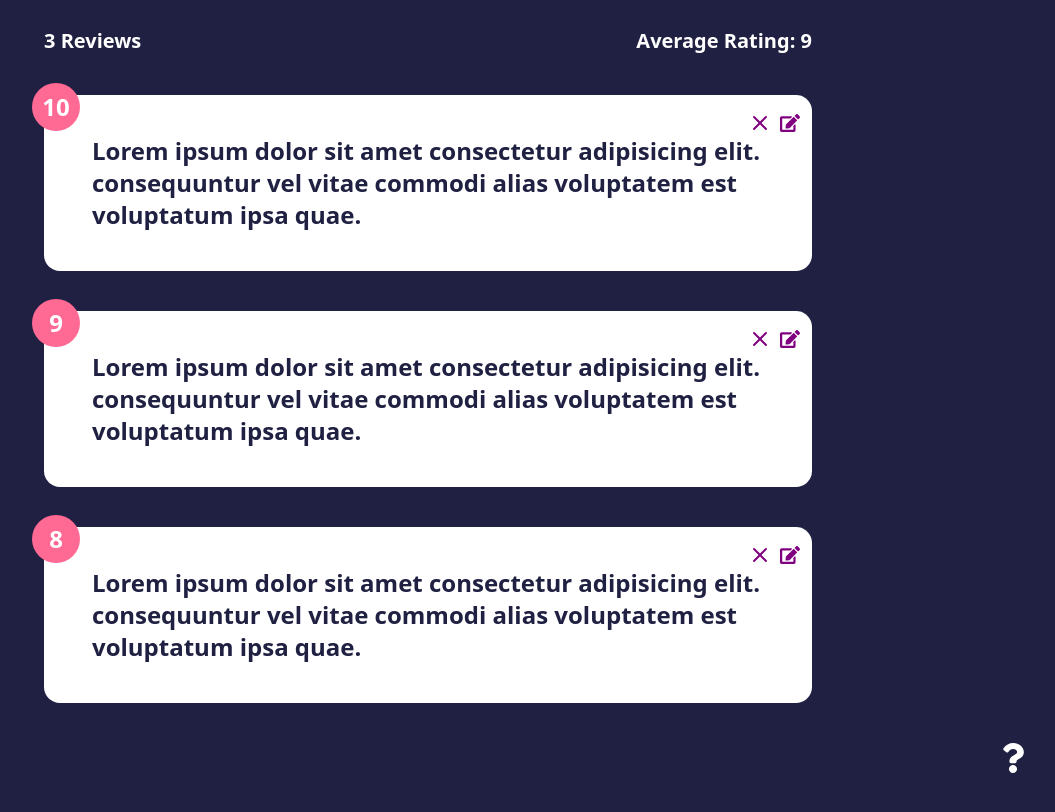
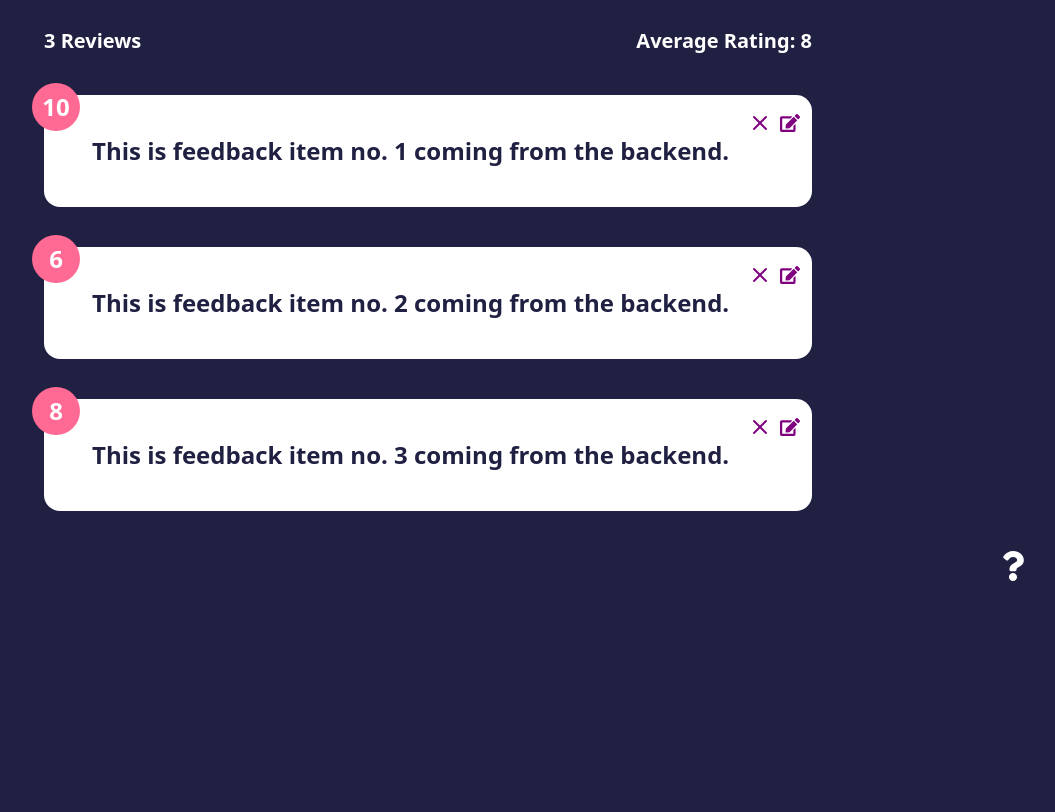
Before and after one commit to laufoes/feedback-app, a React (Create React App) app: page / in a window 1280 px wide. Shown: the part 540-1352 px from the top of the page, without its empty margins (212-1267 px from the left). After the commit the page ends 1161 px from the top, so only its background shows below. Built offline with nearby package versions, Linux system fonts and the light colour scheme; data requests are answered from the project's data file; a web font is replaced by a local one.

Commit message:
feat: fetches reviews from json-server

```diff
--- /dev/null
+++ b/db.json
@@ -0,0 +1,19 @@
+{
+    "feedback": [
+        {
+            "id": 1,
+            "rating": 10,
+            "text": "This is feedback item no. 1 coming from the backend."
+        },
+        {
+            "id": 2,
+            "rating": 6,
+            "text": "This is feedback item no. 2 coming from the backend."
+        },
+        {
+            "id": 3,
+            "rating": 8,
+            "text": "This is feedback item no. 3 coming from the backend."
+        }
+    ]
+}
--- a/src/components/FeedbackItem.tsx
+++ b/src/components/FeedbackItem.tsx
@@ -6,7 +6,7 @@ import { FeedbackContext, FeedbackDataProps } from "../context/FeedbackContext";
 
 interface ItemProps {
     item: {
-        id: string;
+        id: number;
         rating: number;
         text: string;
     }
--- a/src/components/FeedbackList.tsx
+++ b/src/components/FeedbackList.tsx
@@ -2,17 +2,17 @@ import { useContext } from 'react'
 import FeedbackItem from "./FeedbackItem";
 import { AnimatePresence, motion } from "framer-motion"
 import { FeedbackContext, FeedbackDataProps } from '../context/FeedbackContext';
+import Spinner from './Spinner';
 
 function FeedbackList() {
-    const  { feedback } = useContext<FeedbackDataProps>(FeedbackContext);
+    const  { feedback, isLoading } = useContext<FeedbackDataProps>(FeedbackContext);
 
-    if ( !feedback.values || feedback.length === 0) {
-        return <p>No feedback available yet.</p>
+    if ( !isLoading && (!feedback.values || feedback.length === 0)) {
+        return <p className='w-5/6 m-auto mt-2 lg:w-full'>No feedback available yet.</p>
     }
 
-    return (
-        <>
-            <AnimatePresence>
+    return isLoading ? <h3 className='w-5/6 m-auto mt-2 lg:w-full'><Spinner /></h3> : (
+        <AnimatePresence>
                 {feedback.map((item) => (
                     <motion.div
                         key={ item.id }
@@ -24,8 +24,23 @@ function FeedbackList() {
                     </motion.div>
                 ))}
             </AnimatePresence>
-        </>
     )
+    // return (
+    //     <>
+    //         <AnimatePresence>
+    //             {feedback.map((item) => (
+    //                 <motion.div
+    //                     key={ item.id }
+    //                     initial={{ opacity: 0 }}
+    //                     animate={{ opacity: 1 }}
+    //                     exit={{ opacity: 0 }}
+    //                 >
+    //                     <FeedbackItem key={item.id} item={item} />
+    //                 </motion.div>
+    //             ))}
+    //         </AnimatePresence>
+    //     </>
+    // )
 }
 
 export default FeedbackList
--- /dev/null
+++ b/src/components/Spinner.tsx
@@ -0,0 +1,15 @@
+import { FiLoader } from 'react-icons/fi'
+
+function Spinner() {
+    return (
+        <div className='flex justify-center my-20'>
+            <button type="button" disabled>
+                <svg className="animate-spin h-20 w-20 mr-3 ..." viewBox="0 0 24 24">
+                    <FiLoader />
+                </svg>
+            </button>
+        </div>
+    )
+}
+
+export default Spinner
--- a/src/context/FeedbackContext.tsx
+++ b/src/context/FeedbackContext.tsx
@@ -1,26 +1,28 @@
-import { useState, createContext, ReactNode } from 'react'
-import FeedbackData from '../data/FeedbackData'
+import { useState, createContext, ReactNode, useEffect } from 'react'
+import axios from 'axios'
 
 interface IFeedbackData {
-        id: string;
+        id: number;
         rating: number;
         text: string;
 }
 
 interface IEditFeedback {
-    item: { id: string, text: string, rating: number },
+    item: { id: number, text: string, rating: number },
     edit: boolean,
 }
 
 export interface FeedbackDataProps {
+    isLoading: boolean,
+    setIsLoading: (newState: boolean) => void,
     feedback: IFeedbackData[],
     setFeedback: (newState: IFeedbackData[]) => void,
     editFeedback: IEditFeedback,
     setEditFeedback: (newState: IEditFeedback) => void,
-    deleteFeedback: (id: string) => void,
+    deleteFeedback: (id: number) => void,
     addFeedback: (newFeedback: IFeedbackData) => void,
     editExistingFeedback: (item: IFeedbackData) => void,
-    updateFeedback: (id: string, item: IFeedbackData) => void
+    updateFeedback: (id: number, item: IFeedbackData) => void
 }
 
 interface FeedbackContextProps {
@@ -28,9 +30,11 @@ interface FeedbackContextProps {
 }
 
 const initialValues = {
-    feedback: FeedbackData,
+    isLoading: true,
+    setIsLoading: () => {},
+    feedback: [{ id: 0 , rating: 0, text: '' }],
     setFeedback: () => {},
-    editFeedback: { item: { id: '', text: '', rating: 0}, edit: false },
+    editFeedback: { item: { id: 0 , text: '', rating: 0}, edit: false },
     setEditFeedback: () => {},
     deleteFeedback: () => {},
     addFeedback: () => {},
@@ -38,12 +42,30 @@ const initialValues = {
     updateFeedback: () => {}
 }
 
-export const FeedbackContext = createContext<FeedbackDataProps>(initialValues);
-FeedbackContext.displayName = 'Feedback';
+export const FeedbackContext = createContext<FeedbackDataProps>(initialValues)
+FeedbackContext.displayName = 'Feedback'
 
 export const FeedbackDataProvider = ({ children }: FeedbackContextProps) => {
-    const [ feedback, setFeedback ] = useState(initialValues.feedback);
+    const [ isLoading, setIsLoading ] = useState(true)
+    const [ feedback, setFeedback ] = useState(initialValues.feedback)
     const [ editFeedback, setEditFeedback ] = useState(initialValues.editFeedback)
+
+    useEffect(() => {
+        console.log(isLoading)
+
+        fetchFeedback()
+        console.log(isLoading)
+    }, [isLoading])
+
+    async function fetchFeedback() {
+        try {
+            const response = await axios.get('http://localhost:5000/feedback')
+            setFeedback(response.data)
+            setIsLoading(false)
+        } catch(err) {
+            throw new Error("Couldn't fetch API.")
+        }
+    }
 
     const addFeedback = (newFeedback: IFeedbackData) => {
         console.log(newFeedback)
@@ -58,20 +80,20 @@ export const FeedbackDataProvider = ({ children }: FeedbackContextProps) => {
         })
     }
 
-    const updateFeedback = (id: string, updItem: IFeedbackData) => {
+    const updateFeedback = (id: number, updItem: IFeedbackData) => {
         setFeedback(feedback.map((item) => (
             item.id === id ? { ...item, ...updItem } : item
         )))
     }
 
-    const deleteFeedback = (id: string) => {
+    const deleteFeedback = (id: number) => {
         if(window.confirm('Are you sure you wish to delete your feedback?')) {
             setFeedback(feedback.filter((item) => item.id !== id))
         }
     }
 
     return (
-        <FeedbackContext.Provider value={{ feedback, setFeedback, editFeedback, setEditFeedback,  deleteFeedback, addFeedback, editExistingFeedback, updateFeedback }}>
+        <FeedbackContext.Provider value={{ isLoading, setIsLoading, feedback, setFeedback, editFeedback, setEditFeedback,  deleteFeedback, addFeedback, editExistingFeedback, updateFeedback }}>
             { children }
         </FeedbackContext.Provider>
     )
--- a/src/data/FeedbackData.ts
+++ /dev/null
@@ -1,19 +0,0 @@
-const FeedbackData = [
-    {
-      id: '1',
-      rating: 10,
-      text: 'Lorem ipsum dolor sit amet consectetur adipisicing elit. consequuntur vel vitae commodi alias voluptatem est voluptatum ipsa quae.',
-    },
-    {
-      id: '2',
-      rating: 9,
-      text: 'Lorem ipsum dolor sit amet consectetur adipisicing elit. consequuntur vel vitae commodi alias voluptatem est voluptatum ipsa quae.',
-    },
-    {
-      id: '3',
-      rating: 8,
-      text: 'Lorem ipsum dolor sit amet consectetur adipisicing elit. consequuntur vel vitae commodi alias voluptatem est voluptatum ipsa quae.',
-    },
-  ]
-
-  export default FeedbackData
```
Also changed, not shown: package.json (+6 -1 lines), 1 other file (tests, documents, lock files or other folders).
